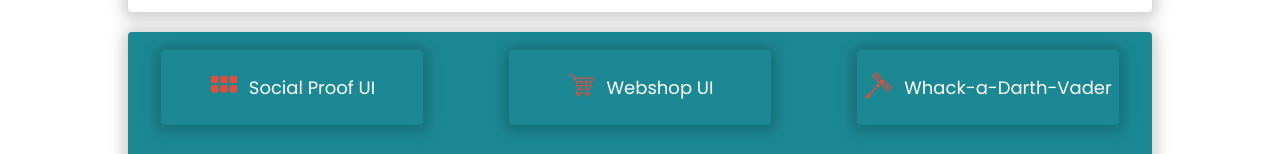
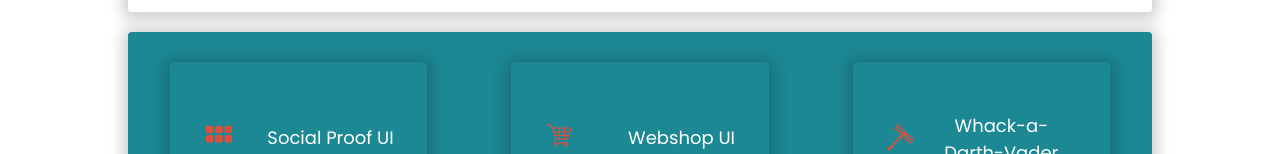
Before and after one commit to Hcmwebs/hcmwebs-react, a React (Create React App) app: page / in a window 1280 px wide. Shown: the part 798-952 px from the top of the page. Built offline with nearby package versions, Linux system fonts and the light colour scheme; a web font is replaced by a local one.

Commit message:
styled with sass with a watch flag to update all the changes to the css

```diff
--- a/src/css/styles.css
+++ b/src/css/styles.css
@@ -255,6 +255,7 @@ body {
 }
 .projects {
   width: 100%;
+  padding: 3rem 1rem;
   display: grid;
   place-items: center;
   grid-template-columns: repeat(auto-fit, minmax(250px, 1fr));
@@ -264,22 +265,31 @@ body {
 }
 .projects div {
   width: 80%;
+  height: 15rem;
   padding: 2rem 0;
   display: grid;
   place-items: center;
   border-radius: 0.4rem;
   box-shadow: 0 2px 15px 5px rgba(0, 0, 0, 0.2);
   gap: 2rem;
+  transition: all 0.5s ease-in-out;
+}
+.projects div:hover {
+  box-shadow: 0 2px 15px 5px rgba(0, 0, 0, 0.5);
+  transform: scale(0.98);
 }
 .projects div a {
+  width: 100%;
+  max-width: 250px;
   cursor: pointer;
   text-decoration: none;
   color: white;
+  padding: 3rem;
   border: none;
   text-align: center;
   display: flex;
   flex-direction: row;
-  justify-content: center;
+  justify-content: space-between;
   align-items: center;
   gap: 1rem;
 }
```
Also changed, not shown: 1 other file (tests, documents, lock files or other folders).
